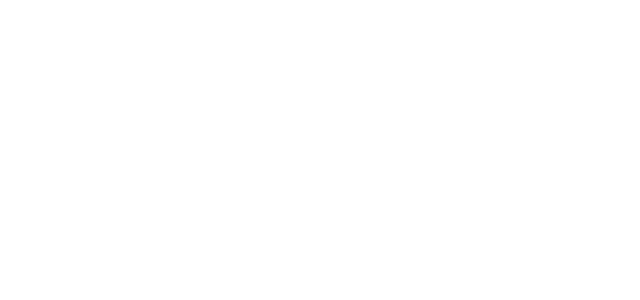
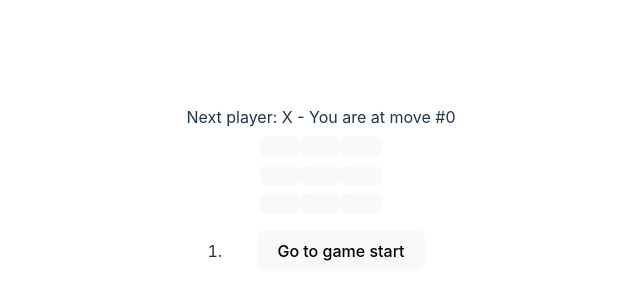
Before and after one commit to npnquang/unihack-2024, a React (Vite) app: page / in a window 1280 px wide. Shown: the part 204-504 px from the top of the page, without its empty margins (319-959 px from the left). Built offline with nearby package versions, Linux system fonts and the light colour scheme.

Commit message:
Add TicTacToe

```diff
--- a/src/App.jsx
+++ b/src/App.jsx
@@ -1,10 +1,10 @@
-import { useState } from 'react'
 import './App.css'
-
+import TicTacToe from './components/TicTacToe/TicTacToe'
 function App() {
 
   return (
     <>
+      <TicTacToe />
     </>
   )
 }
--- /dev/null
+++ b/src/components/TicTacToe/Board.jsx
@@ -0,0 +1,48 @@
+import { Square } from "./Square";
+import { PropTypes } from "prop-types"
+
+export function Board({ xIsNext, squares, onPlay, winner}) {
+
+  function handleClick(i) {
+    if (squares[i] || winner) {
+      return
+    }
+    const nextSquares = squares.slice();
+
+    if (xIsNext) {
+      nextSquares[i] = "X";
+    } else {
+      nextSquares[i] = "O";
+    }
+    onPlay(nextSquares);
+  }
+
+  return (
+    <>
+      <div className="board-row">
+        <Square value={squares[0]} onSquareClick={() => handleClick(0)}/>
+        <Square value={squares[1]} onSquareClick={() => handleClick(1)}/>
+        <Square value={squares[2]} onSquareClick={() => handleClick(2)}/>
+      </div>
+
+      <div className="board-row">
+        <Square value={squares[3]} onSquareClick={() => handleClick(3)}/>
+        <Square value={squares[4]} onSquareClick={() => handleClick(4)}/>
+        <Square value={squares[5]} onSquareClick={() => handleClick(5)}/>
+      </div>
+
+      <div className="board-row">
+        <Square value={squares[6]} onSquareClick={() => handleClick(6)}/>
+        <Square value={squares[7]} onSquareClick={() => handleClick(7)}/>
+        <Square value={squares[8]} onSquareClick={() => handleClick(8)}/>
+      </div>
+    </>
+  );
+}
+
+Board.propTypes = {
+  xIsNext: PropTypes.bool.isRequired,
+  squares: PropTypes.array.isRequired,
+  onPlay: PropTypes.func.isRequired,
+  winner: PropTypes.string
+}
--- /dev/null
+++ b/src/components/TicTacToe/Square.jsx
@@ -0,0 +1,14 @@
+import { PropTypes } from 'prop-types'
+
+export function Square({ value, onSquareClick }) {
+  return (
+    <button className="square" onClick={onSquareClick}>
+      {value}
+    </button>
+  );
+}
+
+Square.propTypes = {
+  value: PropTypes.string,
+  onSquareClick: PropTypes.func.isRequired,
+}
--- /dev/null
+++ b/src/components/TicTacToe/TicTacToe.jsx
@@ -0,0 +1,82 @@
+import { useState } from "react";
+import { Board } from "./Board"
+
+function calculateWinner(squares) {
+  const lines = [
+    [0, 1, 2],
+    [3, 4, 5],
+    [6, 7, 8],
+    [0, 3, 6],
+    [1, 4, 7],
+    [2, 5, 8],
+    [0, 4, 8],
+    [2, 4, 6]
+  ];
+  for (let i = 0; i < lines.length; i++) {
+    const [a, b, c] = lines[i];
+    if (squares[a] && squares[a] === squares[b] && squares[a] === squares[c]) {
+      return squares[a];
+    }
+  }
+  return null;
+}
+
+
+
+
+
+export default function TicTacToe() {
+  const [history, setHistory] = useState([Array(9).fill(null)]);
+  const [currentMove, setCurrentMove] = useState(0);
+  const xIsNext = currentMove % 2 === 0
+  const currentSquares = history[currentMove];
+  const winner = calculateWinner(currentSquares);
+
+  let status;
+  if (winner) {
+    status = "Winner: " + winner;
+  } else {
+    status = "Next player: " + (xIsNext ? "X" : "O");
+  }
+  status += " - You are at move #" + currentMove
+
+  function handlePlay(nextSquares) {
+    const nextHistory = [...history.slice(0, currentMove + 1), nextSquares];
+    setHistory(nextHistory);
+    setCurrentMove(nextHistory.length - 1);
+  }
+
+  function jumpTo(nextMove) {
+    setCurrentMove(nextMove);
+  }
+
+  const moves = history.map((squares, move) => {
+    let description;
+    if (move > 0) {
+      description = "Go to move #" + move;
+    } else {
+      description = "Go to game start";
+    }
+
+    return (
+      <li key={move}>
+        <button onClick={() => jumpTo(move)}>{description}</button>
+      </li>
+    );
+  });
+
+  return (
+    <div className="game">
+      <div className="status">{status}</div>
+
+      <div className="game-board">
+        <Board xIsNext={xIsNext} squares={currentSquares} onPlay={handlePlay} winner={winner}/>
+      </div>
+
+      <div className="game-info">
+        <ol>{moves}</ol>
+      </div>
+    </div>
+
+  )
+}
```
